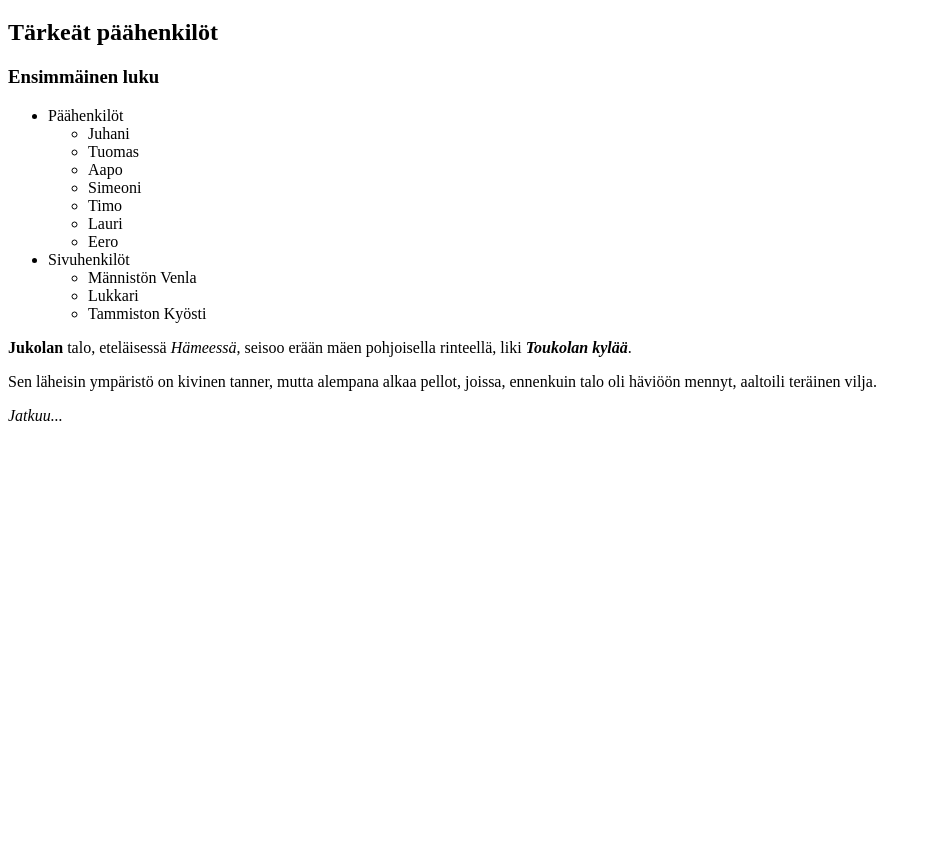
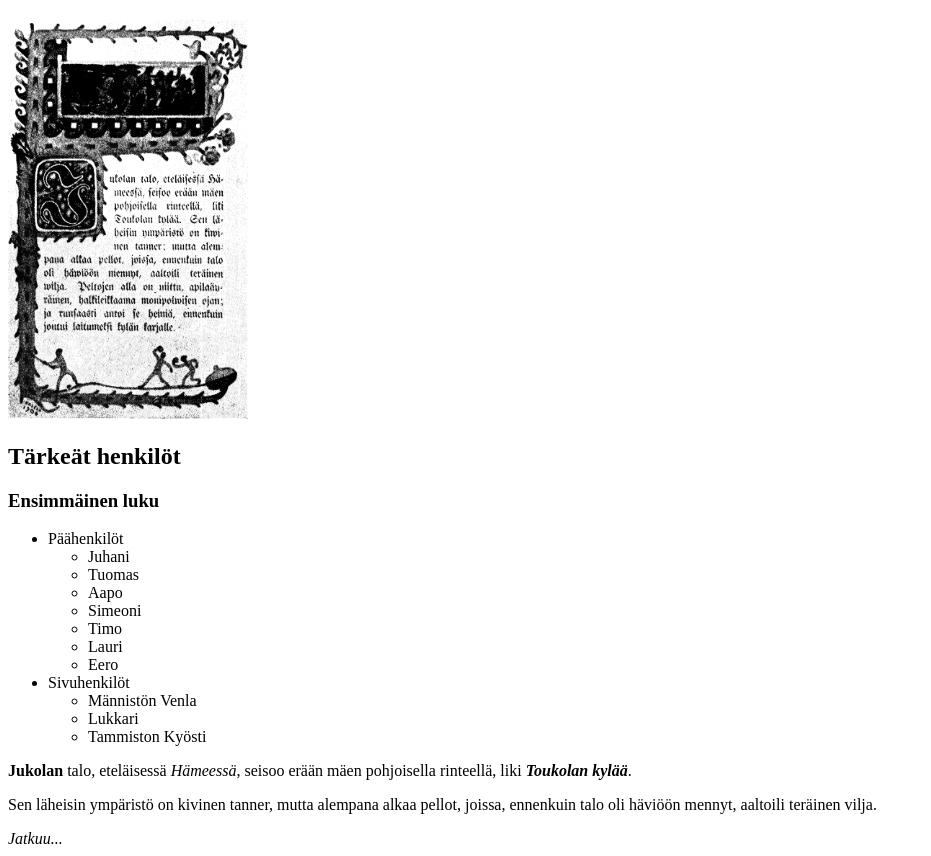
Before and after one commit to samvancart/Lapio-website, a plain HTML site: page index.html in a window 1280 px wide. Shown: the part 61-917 px from the top of the page, without its empty margins (0-931 px from the left). Before the commit the page ends 800 px from the top, so only its background shows below. Drawn offline with Linux system fonts and the light colour scheme; files whose address does not match are found by name.

Commit message:
Osa 3. Viides tehtävä

```diff
--- a/index.html
+++ b/index.html
@@ -9,7 +9,9 @@
 <body>
   <!--Tee tehtävät tänne-->
 <h1>Seitsemän veljestä</h1>
-<h2>Tärkeät päähenkilöt</h2>
+<!-- Kuva Seitsemän veljestä -kirjan ensimmäisestä sivusta.-->
+<img src="file:///home/ad/lxhome/c/cartsamu/Linux/Lapio-website/assets/kuva1.png" alt= "First page of book" height="400" width="240"/>
+<h2>Tärkeät henkilöt</h2>
 <h3>Ensimmäinen luku</h3>
 <ul>
   <li>Päähenkilöt</li>
```
